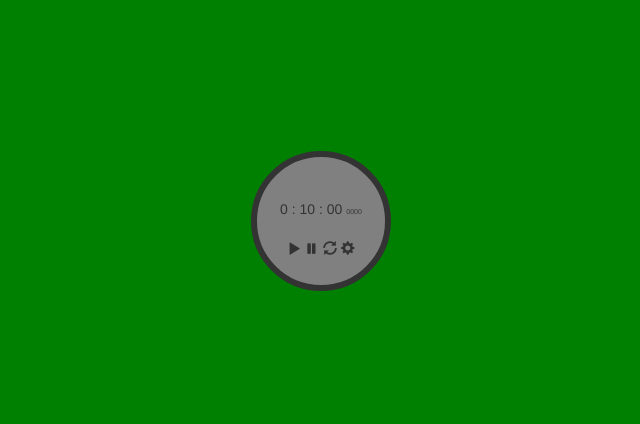
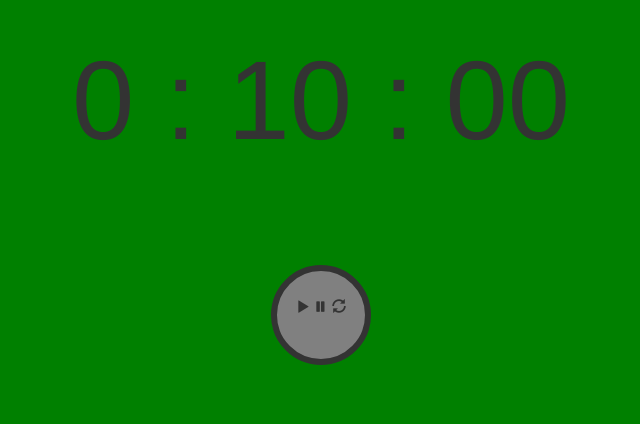
Before and after one commit to kvangaball/lightningtalk-timer, a plain HTML site: page index.html in a window 1280 px wide. Shown: the part 179-603 px from the top of the page, without its empty margins (319-959 px from the left). Drawn offline with nearby package versions, Linux system fonts and the light colour scheme.

Commit message:
Diverse små layoutendringer

```diff
--- a/index.html
+++ b/index.html
@@ -5,7 +5,6 @@
 <link rel="stylesheet" href="https://maxcdn.bootstrapcdn.com/bootstrap/3.2.0/css/bootstrap.min.css">
 
 	<style type="text/css">
-
 		.inputz span {
 			text-align: center;
 		}
@@ -14,26 +13,29 @@
 		}
 
 		.inputz {
-			width: 7em;
-			font-size: 1em;
+			width: 100%;
+			font-size: 8em;
+			height: 50%;
 		}
 
-		.player .controls {
+		#player .controls {
 			display: inline-block;
 			vertical-align: middle;
 			height: 100%;
-			margin-top: 3em;
+			margin-top: 30%;
 		}
 
 		.round{
 			border: solid 6px;
   			border-radius: 100%;
 		}
-		.player{
-		    width: 10em;
-		    height: 10em;
+		#player{
+		    width: 10rem;
+		    height: 10rem;
 		    background-color: grey;
-
+			margin-bottom: 20%;
+		}
+		.centered{
 		    position: absolute;
 		    top:0;
 		    bottom: 0;
@@ -43,30 +45,28 @@
     		margin: auto;
     		text-align: center;
 		}
-
+		#milisekunder{
+			display: none;
 		}
 	</style>
 </head>
 
 <body>
 	<main>
-		<div class="player round">
-			<div class="controls">
-
-				<div class="inputz">
+		<div class="inputz centered">
 			<span contenteditable="true" type="number" placeholder="Antall minutter" id="timer">0</span>
 			:
 			<span contenteditable="true" type="number" placeholder="Antall minutter" id="minutter">10</span>
 			:
 			<span contenteditable="true" type="number" placeholder="Antall sekunder" id="sekunder">000</span>
+			<br/>
 			<span type="number" placeholder="Antall sekunder" id="milisekunder">000</span>
 		</div>
-				<br>
-
+		<div id="player" class="centered round">
+			<div class="controls">
 				<span onclick="start()" class="glyphicon glyphicon-play"></span>
 				<span onclick="pause()" class="glyphicon glyphicon-pause"></span>
 				<span onclick="reset()" class="glyphicon glyphicon-refresh"></span>
-				<span onclick="settings()" class="glyphicon glyphicon-cog"></span>
 			</div>
 
 		</div>
```
Also changed, not shown: 1 other file. Lines whose indentation alone changed are shown as unchanged.
